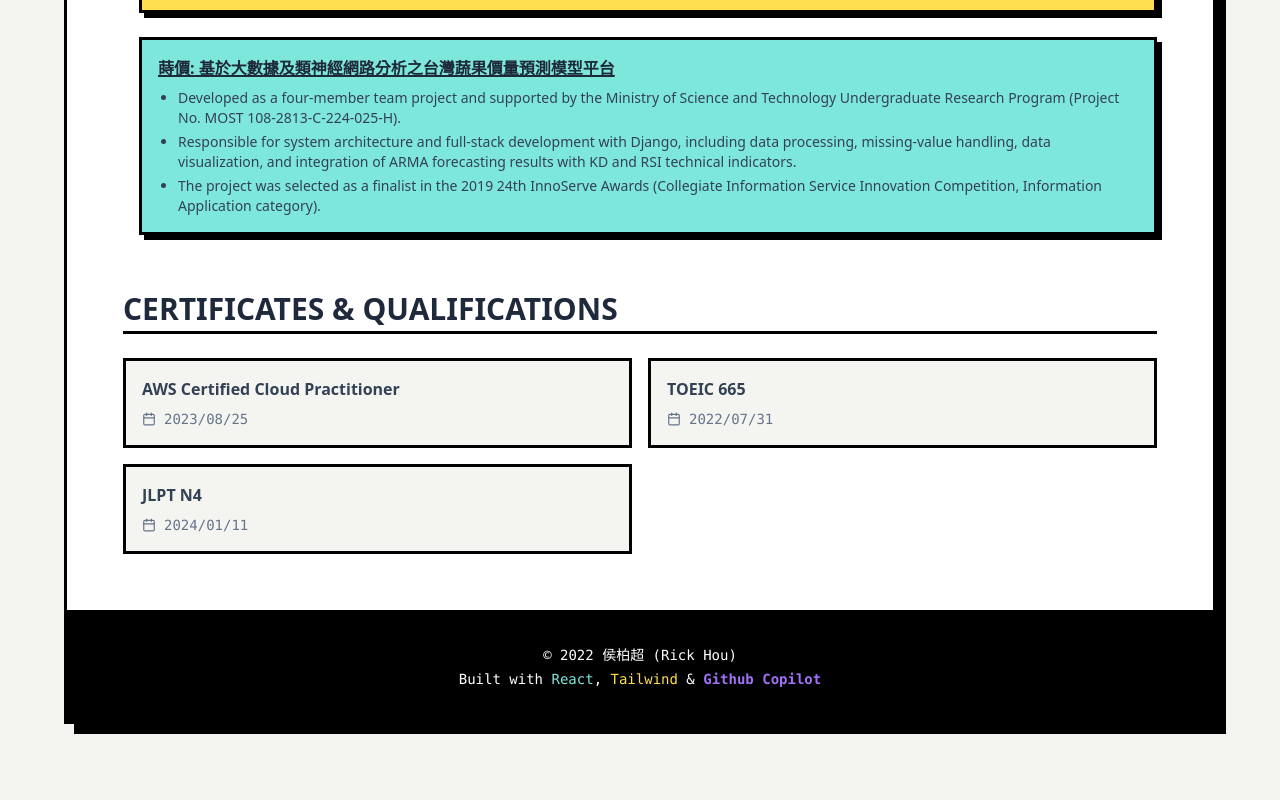
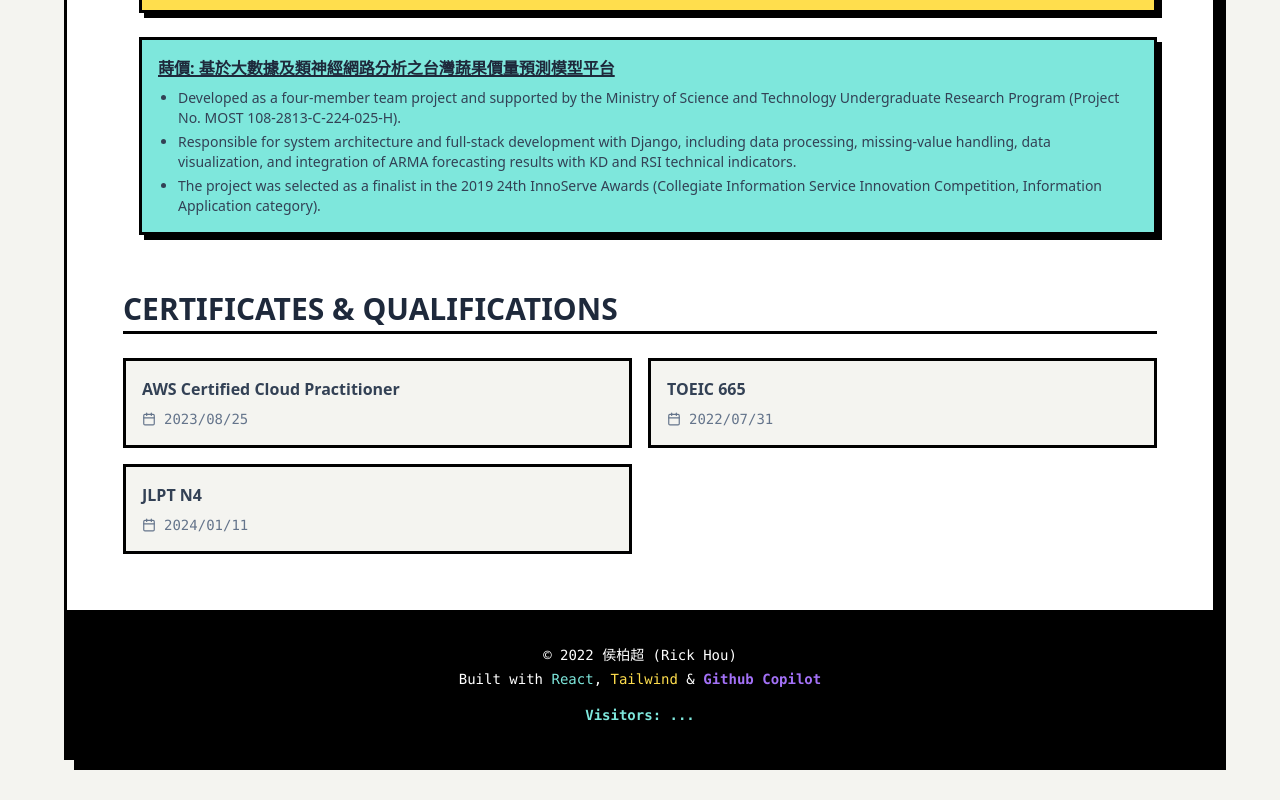
Before and after one commit to pock999/profile, a React (Vite) app: page / in a window 1280 px wide. Shown: the part 2789-3589 px from the top of the page. Before the commit the page ends 3553 px from the top, so only its background shows below. Built offline with nearby package versions, Linux system fonts and the light colour scheme; no server answers.

Commit message:
✨ feat(footer): add view counter

```diff
--- a/src/components/Footer.jsx
+++ b/src/components/Footer.jsx
@@ -1,8 +1,44 @@
-import React from 'react';
+import React, { useEffect, useState } from 'react';
 import { useTranslation } from 'react-i18next';
+
+const ABACUS_API_URL = 'https://abacus.jasoncameron.dev';
+const ABACUS_NAMESPACE = 'pock999.github.io';
+const ABACUS_COUNTER_KEY = 'profile-visits';
+const SESSION_COUNT_KEY = `abacus:${ABACUS_NAMESPACE}:${ABACUS_COUNTER_KEY}`;
 
 const Footer = () => {
   const { t } = useTranslation();
+  const [visitorCount, setVisitorCount] = useState(null);
+
+  useEffect(() => {
+    let isMounted = true;
+
+    const updateVisitorCount = async () => {
+      const hasCountedThisSession = sessionStorage.getItem(SESSION_COUNT_KEY) === 'true';
+      const action = hasCountedThisSession ? 'get' : 'hit';
+      const endpoint = `${ABACUS_API_URL}/${action}/${ABACUS_NAMESPACE}/${ABACUS_COUNTER_KEY}`;
+
+      if (!hasCountedThisSession) sessionStorage.setItem(SESSION_COUNT_KEY, 'true');
+
+      try {
+        const response = await fetch(endpoint);
+        if (!response.ok) throw new Error(`Abacus request failed: ${response.status}`);
+
+        const data = await response.json();
+        if (isMounted) setVisitorCount(data.value);
+      } catch (error) {
+        if (!hasCountedThisSession) sessionStorage.removeItem(SESSION_COUNT_KEY);
+        console.error('Unable to update visitor count with Abacus.', error);
+      }
+    };
+
+    updateVisitorCount();
+
+    return () => {
+      isMounted = false;
+    };
+  }, []);
+
   return (
     <footer className="border-t-[3px] border-black bg-black py-8 text-center font-mono text-sm text-white">
       <p>© {new Date().getFullYear()} {t('profile.name')}</p>
@@ -11,6 +47,9 @@ const Footer = () => {
         <span className="text-[#FFDE4D]"> Tailwind</span> &
         <span className="font-black text-[#A371F7]"> Github Copilot</span>
       </p>
+      <p className="mt-4 font-black text-[#7EE7DC]">
+        {t('footer.visitors')}: {visitorCount ?? '...'}
+      </p>
     </footer>
   );
 };
--- a/src/i18n/locales/en.json
+++ b/src/i18n/locales/en.json
@@ -136,5 +136,8 @@
         "issueDate": "2024/01/11"
       }
     ]
+  },
+  "footer": {
+    "visitors": "Visitors"
   }
 }
--- a/src/i18n/locales/zh-TW.json
+++ b/src/i18n/locales/zh-TW.json
@@ -136,5 +136,8 @@
         "issueDate": "2024/01/11"
       }
     ]
+  },
+  "footer": {
+    "visitors": "瀏覽人數"
   }
 }
```
